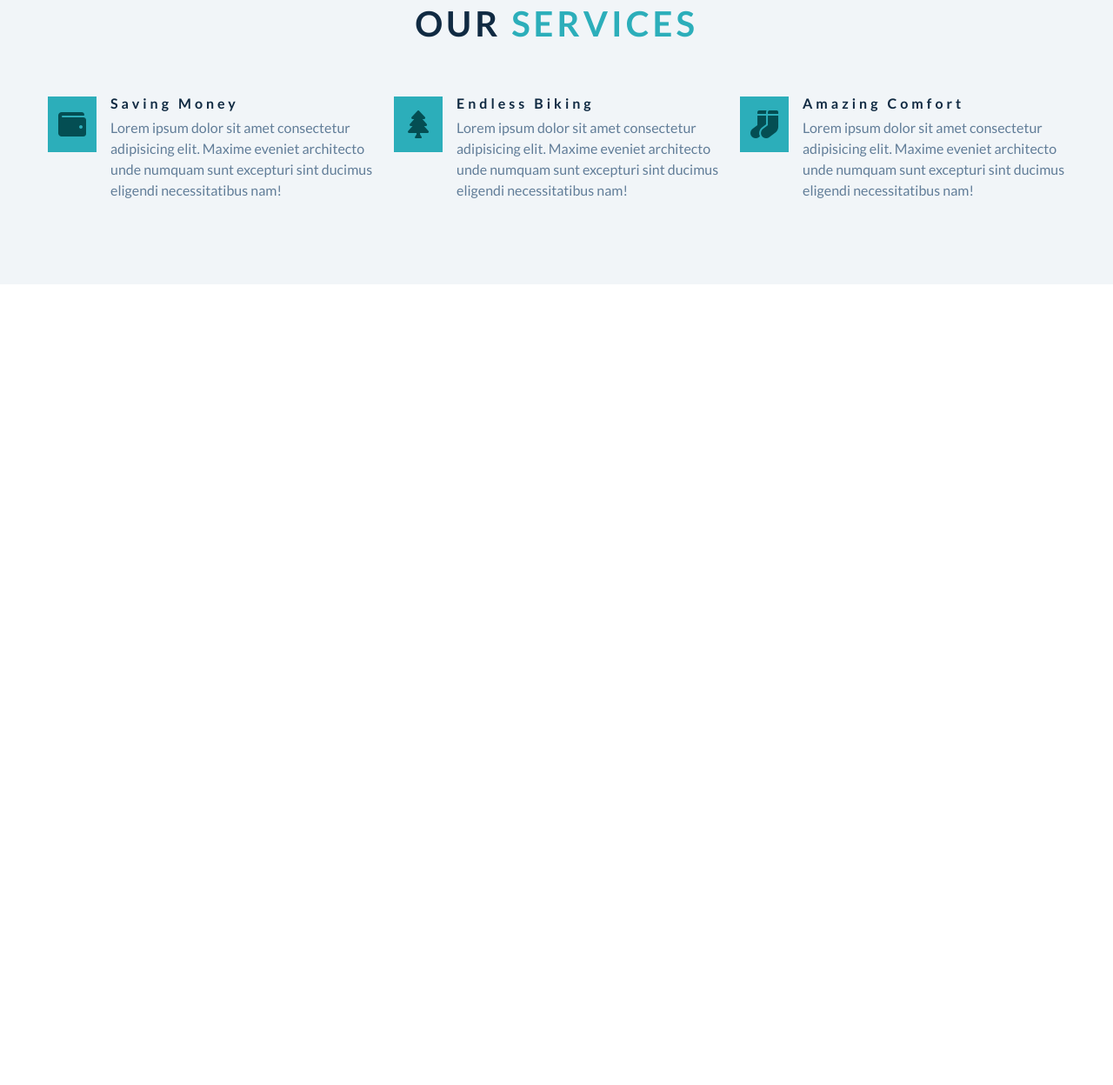
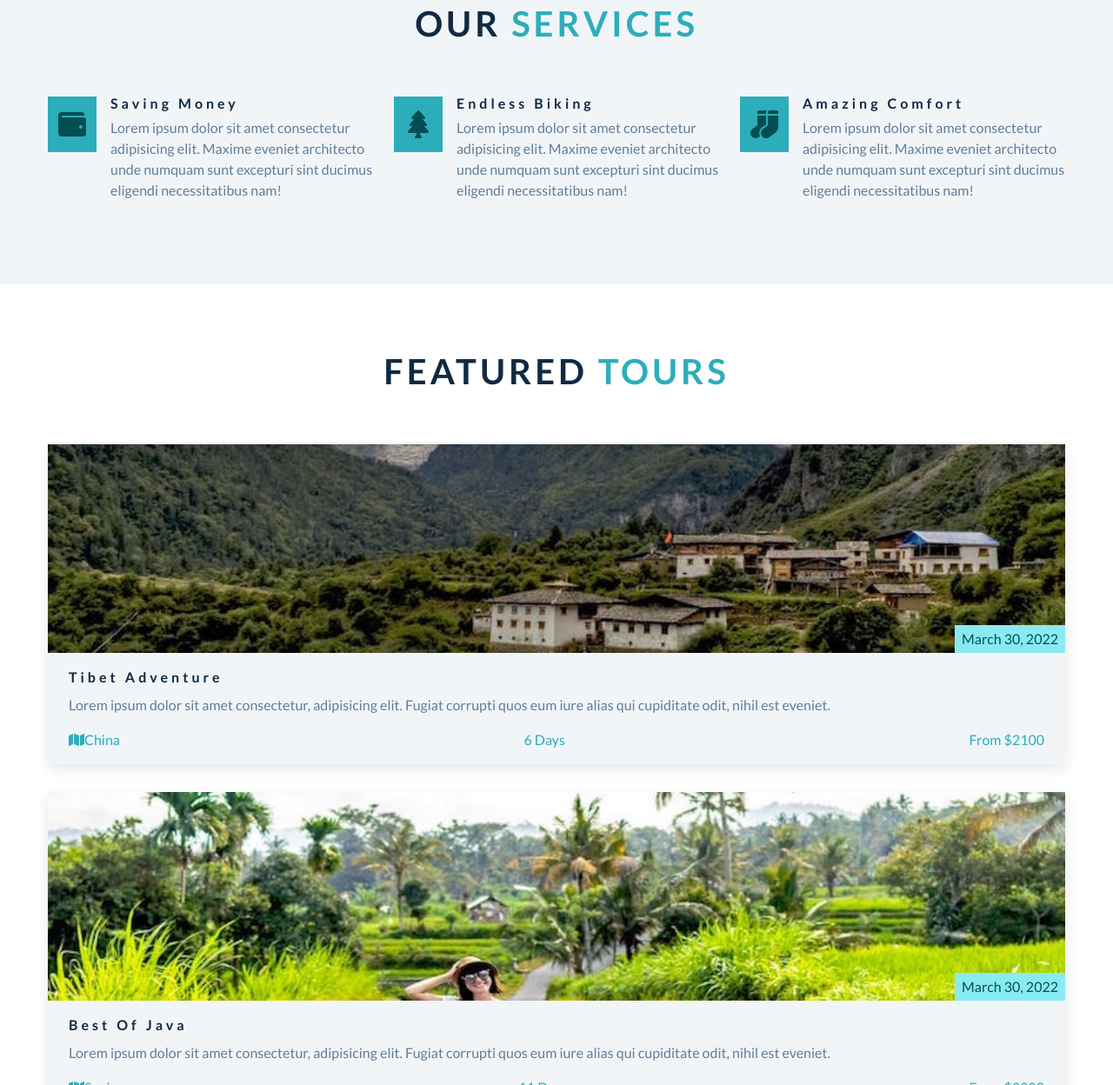
Before and after one commit to MGoss115/Tours_FrontEnd, a plain HTML site: page index.html in a window 1280 px wide. Shown: the part 1552-2800 px from the top of the page at 87% size. Before the commit the page ends 1879 px from the top, so only its background shows below. Drawn offline with Linux system fonts and the light colour scheme.

Commit message:
added tour section and cards

```diff
--- a/css/styles.css
+++ b/css/styles.css
@@ -323,6 +323,54 @@ Services
 Featured Tours
 ===============
 */
+.tour-card {
+  transition: var(--transition);
+  background: var(--clr-grey-10);
+  box-shadow: var(--light-shadow);
+  margin-bottom: 2rem;
+}
+.tour-card:hover {
+  box-shadow: var(--dark-shadow);
+  transform: scale(1.02);
+}
+.tour-img-container {
+  position: relative;
+}
+.tour-img {
+  height: 15rem;
+  object-fit: cover;
+}
+.tour-date {
+  position: absolute;
+  right: 0;
+  bottom: 0;
+  background: var(--clr-primary-8);
+  margin-bottom: 0;
+  color: var(--clr-primary-1);
+  text-transform: capitalize;
+  padding: 0.25rem 0.5rem;
+}
+.tour-info {
+  padding: 1.25rem 1.5rem;
+}
+.tour-footer {
+  display: flex;
+  justify-content: space-between;
+  flex-wrap: wrap;
+  align-items: center;
+}
+.tour-footer p {
+  line-height: 0;
+  margin-bottom: 0;
+  text-transform: capitalize;
+  color: var(--clr-primary-5);
+}
+.tour-btn {
+  text-align: center;
+}
+@media screen  {
+
+}
 
 /*
 ===============
--- a/index.html
+++ b/index.html
@@ -89,8 +89,96 @@
       </div>
     </section>
     <!--end services -->
-
     <!-- featured tours -->
+    <section class="section" id="featured">
+      <div class="section-title">
+        <h2>featured <span>tours</span></h2>
+      </div>
+      <div class="section-center featured-center">
+        <article class="tour-card">
+          <div class="tour-img-container">
+            <img src="./images/tour-1.jpeg" alt="tour-1" class="tour-img">
+            <p class="tour-date">March 30, 2022</p>
+          </div>
+          <div class="tour-info">
+            <h4>tibet adventure</h4>
+            <p>
+              Lorem ipsum dolor sit amet consectetur, adipisicing elit. Fugiat corrupti quos eum iure alias qui cupiditate odit, nihil est eveniet.
+            </p>
+            <div class="tour-footer">
+              <p>
+                <span><i class="fas fa-map"></i>china</span>
+              </p>
+              <p>6 days</p>
+              <p>from $2100</p>
+            </div>
+          </div>
+        </article>
+        <article class="tour-card">
+          <div class="tour-img-container">
+            <img src="./images/tour-2.jpeg" alt="tour-2" class="tour-img">
+            <p class="tour-date">March 30, 2022</p>
+          </div>
+          <div class="tour-info">
+            <h4>best of Java</h4>
+            <p>
+              Lorem ipsum dolor sit amet consectetur, adipisicing elit. Fugiat corrupti quos eum iure alias qui cupiditate odit,
+              nihil est eveniet.
+            </p>
+            <div class="tour-footer">
+              <p>
+                <span><i class="fas fa-map"></i>Spain</span>
+              </p>
+              <p>11 days</p>
+              <p>from $3200</p>
+            </div>
+          </div>
+        </article>
+        <article class="tour-card">
+          <div class="tour-img-container">
+            <img src="./images/tour-3.jpeg" alt="tour-3" class="tour-img">
+            <p class="tour-date">March 30, 2022</p>
+          </div>
+          <div class="tour-info">
+            <h4>Explore Hong Kong</h4>
+            <p>
+              Lorem ipsum dolor sit amet consectetur, adipisicing elit. Fugiat corrupti quos eum iure alias qui cupiditate odit,
+              nihil est eveniet.
+            </p>
+            <div class="tour-footer">
+              <p>
+                <span><i class="fas fa-map"></i>Hong Kong</span>
+              </p>
+              <p>8 days</p>
+              <p>from $4800</p>
+            </div>
+          </div>
+        </article>
+        <article class="tour-card">
+          <div class="tour-img-container">
+            <img src="./images/tour-4.jpeg" alt="tour-4" class="tour-img">
+            <p class="tour-date">March 30, 2022</p>
+          </div>
+          <div class="tour-info">
+            <h4>Kenya Highlights</h4>
+            <p>
+              Lorem ipsum dolor sit amet consectetur, adipisicing elit. Fugiat corrupti quos eum iure alias qui cupiditate odit,
+              nihil est eveniet.
+            </p>
+            <div class="tour-footer">
+              <p>
+                <span><i class="fas fa-map"></i>Kenya</span>
+              </p>
+              <p>15 days</p>
+              <p>from $5500</p>
+            </div>
+          </div>
+        </article>
+      </div>
+      <div class="tour-btn">
+        <a href="#" class="btn">all tours</a>
+      </div>
+    </section>
     <!-- end of featured tours -->
 
     <!-- contact -->
```
